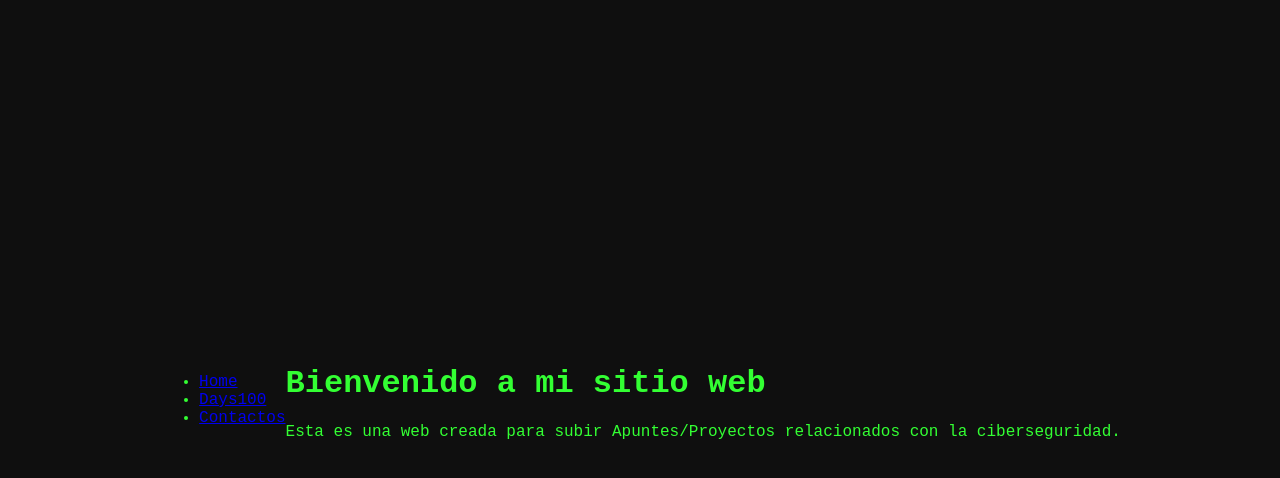
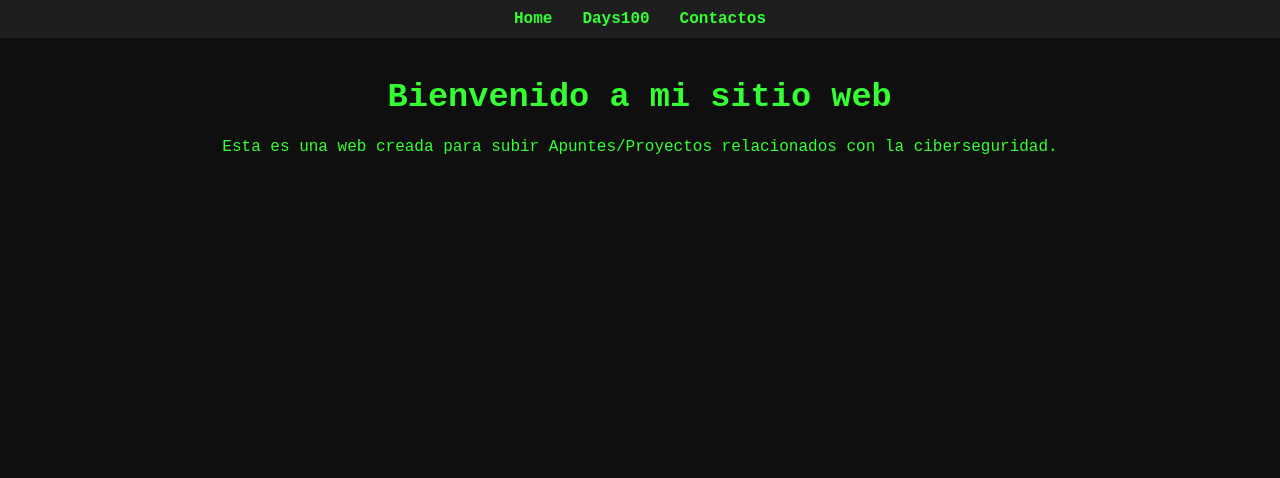
Before and after one commit to 0Cifher9/Proyect9Cifher0, a plain HTML site: page index.html in a window 1280 px wide. Drawn offline with Linux system fonts and the light colour scheme.

Commit message:
Update styles.css

```diff
--- a/styles.css
+++ b/styles.css
@@ -5,24 +5,92 @@ body {
     margin: 0;
     padding: 0;
     display: flex;
-    justify-content: center;
+    flex-direction: column;
     align-items: center;
     height: 100vh;
+    animation: fadeIn 2s ease-in-out;
 }
 
-.container {
-    text-align: center;
+@keyframes fadeIn {
+    from {
+        opacity: 0;
+    }
+    to {
+        opacity: 1;
+    }
 }
 
-.terminal {
+nav {
+    width: 100%;
     background-color: #1e1e1e;
-    border: 1px solid #33ff33;
-    padding: 20px;
-    margin-top: 20px;
-    border-radius: 5px;
+    padding: 10px 0;
+    animation: slideIn 1s ease-out;
 }
 
-.command {
+@keyframes slideIn {
+    from {
+        transform: translateY(-100%);
+    }
+    to {
+        transform: translateY(0);
+    }
+}
+
+nav ul {
+    list-style-type: none;
+    margin: 0;
+    padding: 0;
+    display: flex;
+    justify-content: center;
+}
+
+nav ul li {
+    margin: 0 15px;
+}
+
+nav ul li a {
     color: #33ff33;
+    text-decoration: none;
     font-weight: bold;
+    position: relative;
 }
+
+nav ul li a::after {
+    content: '';
+    position: absolute;
+    width: 100%;
+    transform: scaleX(0);
+    height: 2px;
+    bottom: 0;
+    left: 0;
+    background-color: #33ff33;
+    transform-origin: bottom right;
+    transition: transform 0.25s ease-out;
+}
+
+nav ul li a:hover::after {
+    transform: scaleX(1);
+    transform-origin: bottom left;
+}
+
+.section {
+    text-align: center;
+    margin-top: 20px;
+    animation: fadeIn 2s ease-in-out;
+}
+
+.section h1 {
+    animation: pulse 2s infinite;
+}
+
+@keyframes pulse {
+    0% {
+        transform: scale(1);
+    }
+    50% {
+        transform: scale(1.05);
+    }
+    100% {
+        transform: scale(1);
+    }
+}
```
